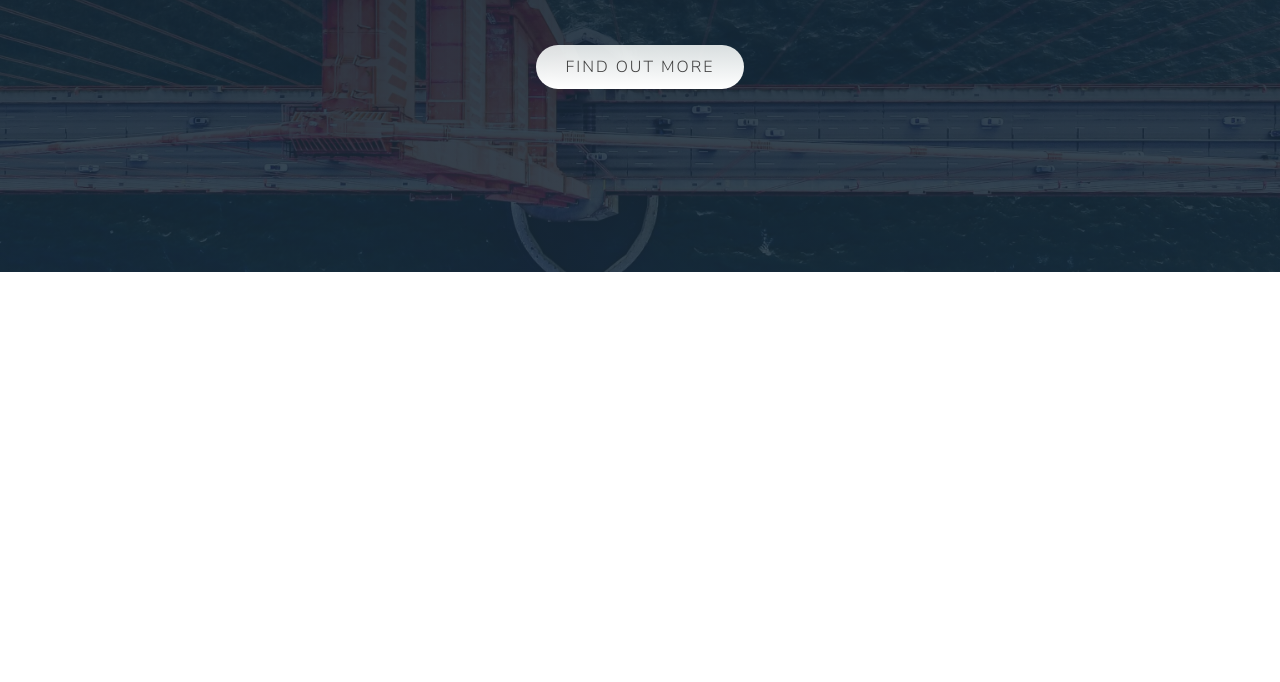
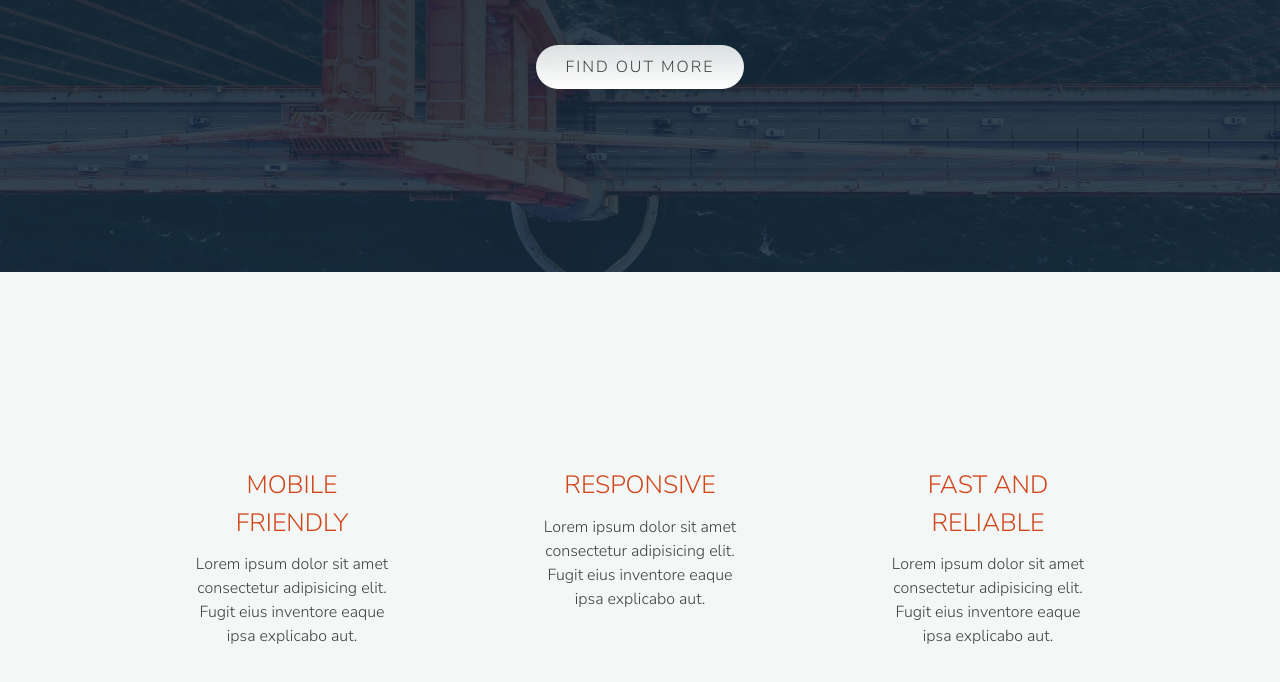
Before and after one commit to zsediqyar/JSD, a website: page index.html in a window 1280 px wide. Shown: the part 488-1170 px from the top of the page. Before the commit the page ends 800 px from the top, so only its background shows below. Drawn offline with nearby package versions, Linux system fonts and the light colour scheme.

Commit message:
exp section

```diff
--- a/index.html
+++ b/index.html
@@ -40,9 +40,37 @@
     </div>
   </header>
 
-  <main>
-    <section class="expertise">
+  <main class="main">
+    <section class="exp">
+      <div class="exp-card exp-card-1">
+        <span class="exp-icon">
+          <svg class="lnr lnr-smartphone">
+            <use xlink:href="#lnr-smartphone"></use>
+          </svg>
+        </span>
+          <h2 class="exp-card-header">Mobile friendly</h2>
+          <p class="exp-card-paragraph">Lorem ipsum dolor sit amet consectetur adipisicing elit. Fugit eius inventore eaque ipsa explicabo aut.</p>
+      </div>
 
+      <div class="exp-card exp-card-2">
+        <span class="exp-icon">
+          <svg class="lnr lnr-laptop-phone">
+            <use xlink:href="#lnr-laptop-phone"></use>
+          </svg>
+        </span>
+          <h2 class="exp-card-header">responsive</h2>
+          <p class="exp-card-paragraph">Lorem ipsum dolor sit amet consectetur adipisicing elit. Fugit eius inventore eaque ipsa explicabo aut.</p>
+      </div>
+
+      <div class="exp-card exp-card-3">
+        <span class="exp-icon">
+          <svg class="lnr lnr-rocket">
+            <use xlink:href="#lnr-rocket"></use>
+          </svg>
+        </span>
+          <h2 class="exp-card-header">Fast and Reliable</h2>
+          <p class="exp-card-paragraph">Lorem ipsum dolor sit amet consectetur adipisicing elit. Fugit eius inventore eaque ipsa explicabo aut.</p>
+      </div>
     </section>
 
     <section class="services">
@@ -69,6 +97,6 @@
 
 
 
-    <script src="https://unpkg.com/ionicons@4.5.10-0/dist/ionicons.js"></script>
+  <script src="https://cdn.linearicons.com/free/1.0.0/svgembedder.min.js"></script>
   </body>
 </html>
--- a/sass/main.scss
+++ b/sass/main.scss
@@ -5,4 +5,5 @@
         "partials/components",
         "partials/footer",
         "partials/header",
-        "partials/navigation";
+        "partials/navigation",
+        "partials/index";
--- a/sass/partials/_base.scss
+++ b/sass/partials/_base.scss
@@ -41,6 +41,7 @@ body {
     font-weight: 300;
     line-height: 1.5;
     color: $dark-gray;
+    background: $light-gray;
 }
 
 .grid-container {
```
Also changed, not shown: css/main.css.
